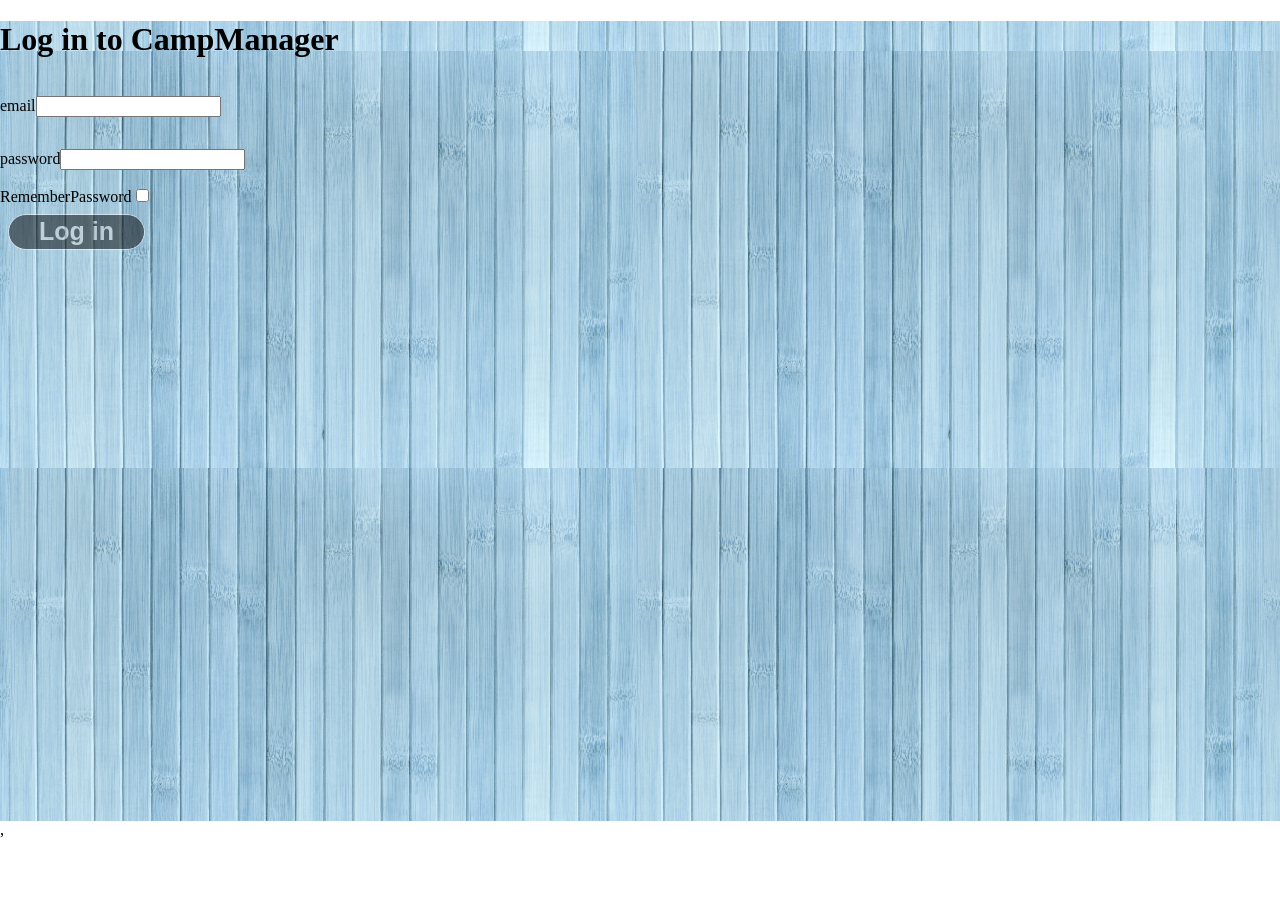
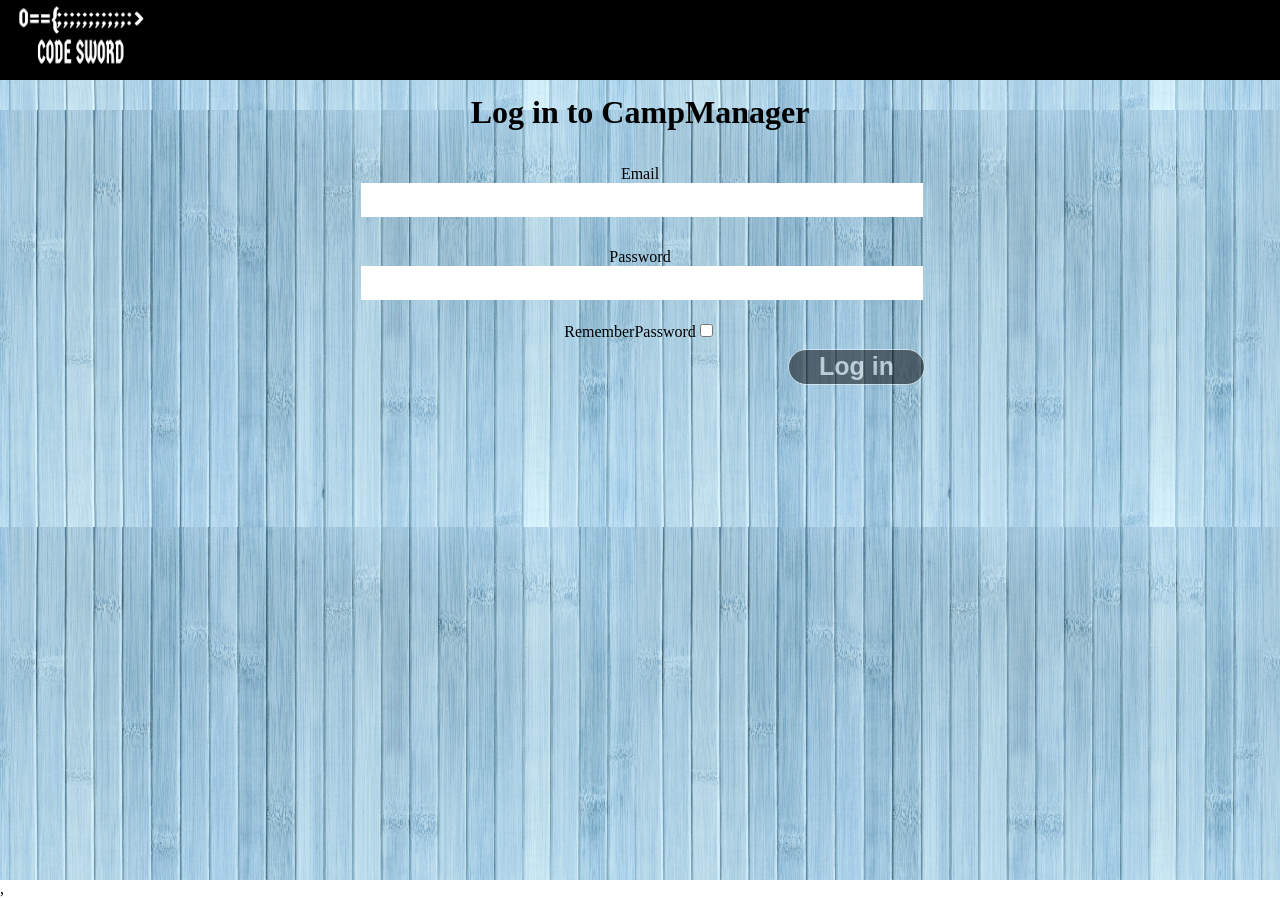
Before and after one commit to davidordo85/Frontend_campManager, a React (Create React App) app in the folder client/: page /login in a window 1280 px wide. Before the commit the page ends 839 px from the top, so only its background shows below. Built offline with nearby package versions, Linux system fonts and the light colour scheme; no server answers.

Commit message:
fix changes loginPage

```diff
--- a/client/src/components/auth/LoginPage/LoginForm.css
+++ b/client/src/components/auth/LoginPage/LoginForm.css
@@ -1,8 +1,25 @@
-.loginFormField,
-.LoginFormCheckbox {
-  padding: 1rem 0;
+/* TODO: Primera versión, falta mejorar */
+
+.loginForm-field {
+  margin: 0.65rem;
+  padding: 0.65rem;
 }
 
-.LoginFormSubmit {
-  margin-top: 1rem;
+.loginForm-field span {
+  display: flex;
+  justify-content: center;
 }
+
+.formFieldLogin-input {
+  border: 0;
+  height: 2rem;
+  width: 100%;
+}
+
+.loginForm-checkbox {
+  display: flex;
+  justify-content: center;
+}
+#loginButton {
+  margin-left: 28rem;
+}
--- a/client/src/components/auth/LoginPage/LoginForm.js
+++ b/client/src/components/auth/LoginPage/LoginForm.js
@@ -37,16 +37,16 @@ function LoginForm({ onSubmit, isLoading }) {
       <FormLoginField
         type="email"
         name="email"
-        label="email"
-        className="loginFormField"
+        label="Email"
+        className="loginForm-field"
         value={email}
         onChange={handleChange}
       />
       <FormLoginField
         type="password"
         name="password"
-        label="password"
-        className="loginFormField"
+        label="Password"
+        className="loginForm-field"
         value={password}
         onChange={handleChange}
       />
@@ -54,11 +54,12 @@ function LoginForm({ onSubmit, isLoading }) {
         type="checkbox"
         name="checkbox"
         label="RememberPassword"
-        className="loginFormCheckbox"
+        className="loginForm-checkbox"
         checked={remember}
         onChange={handleCheckbox}
       />
       <Button
+        id="loginButton"
         type="submit"
         variant="primary"
         className="LoginFormSubmit"
--- /dev/null
+++ b/client/src/components/auth/LoginPage/LoginPage.css
@@ -0,0 +1,26 @@
+.loginPage {
+  margin-left: auto;
+  margin-right: auto;
+  margin-top: 80px;
+  max-width: 600px;
+  padding: 0 15px;
+  width: 100%;
+}
+
+.loginPage-title {
+  align-items: center;
+  display: flex;
+  height: 64px;
+  justify-content: center;
+  margin-bottom: 10px;
+}
+
+.loginPage-error {
+  text-align: center;
+  background-color: rgb(224, 36, 94, 0.1);
+  border: 1px solid rgba(224, 36, 94, 0.2);
+  border-radius: 5px;
+  color: rgb(224, 36, 94);
+  margin-top: 20px;
+  padding: 10px 15px;
+}
--- a/client/src/components/auth/LoginPage/LoginPage.js
+++ b/client/src/components/auth/LoginPage/LoginPage.js
@@ -1,6 +1,9 @@
 import React from 'react';
 import LoginForm from './LoginForm';
 import { login } from '../../../api/auth';
+import logo from '../../../assets/images/logoW.png';
+
+import './LoginPage.css';
 
 function LoginPage({ onLogin }) {
   const [error, setError] = React.useState(null);
@@ -30,8 +33,19 @@ function LoginPage({ onLogin }) {
   };
   return (
     <div className="loginPage">
+      <header>
+        <div className="header-nav">
+          <div className="header-logo">
+            <img className="logo" alt="logo" src={logo}></img>
+          </div>
+        </div>
+      </header>
       <h1 className="loginPage-title">Log in to CampManager</h1>
-      <LoginForm onSubmit={handleSubmit} isLoading={isLoading} />
+      <LoginForm
+        className="loginPage-form"
+        onSubmit={handleSubmit}
+        isLoading={isLoading}
+      />
       {error && (
         <div onClick={resetError} className="loginPage-error">
           {error.message}
```
